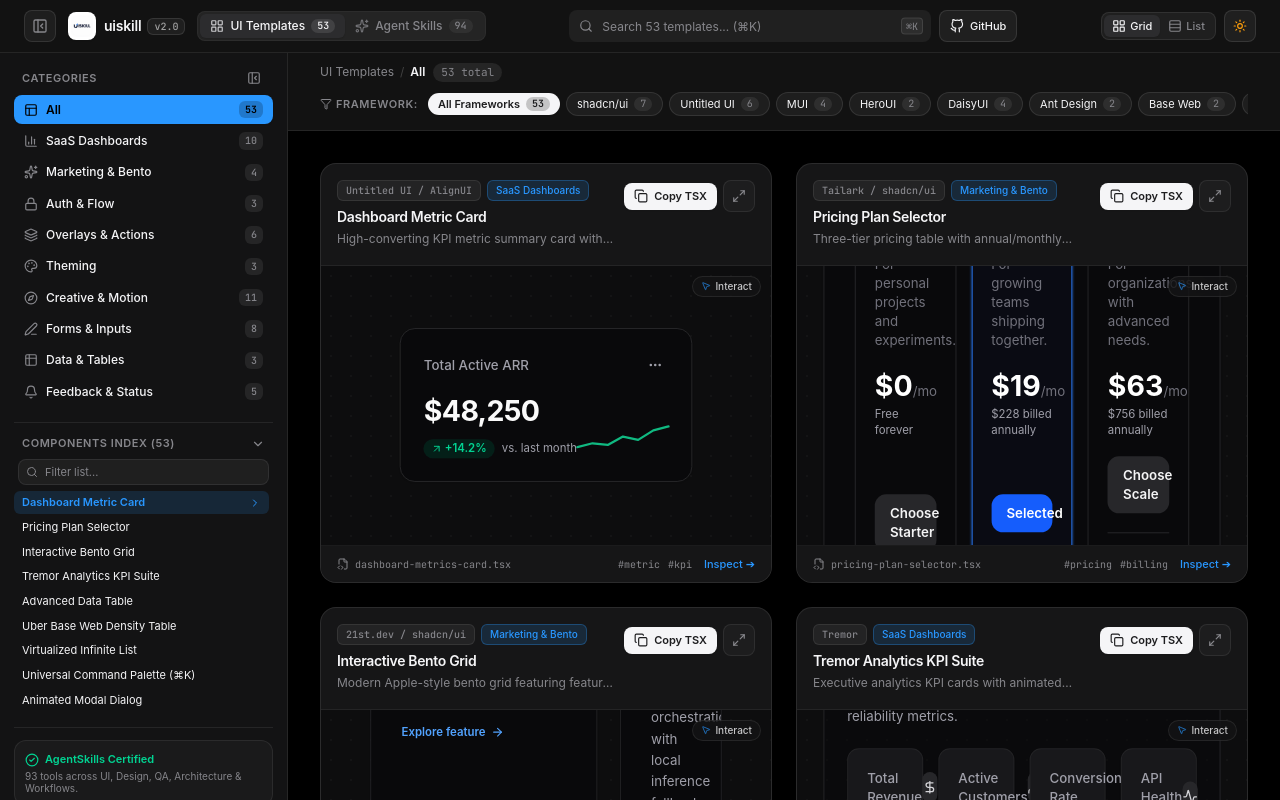
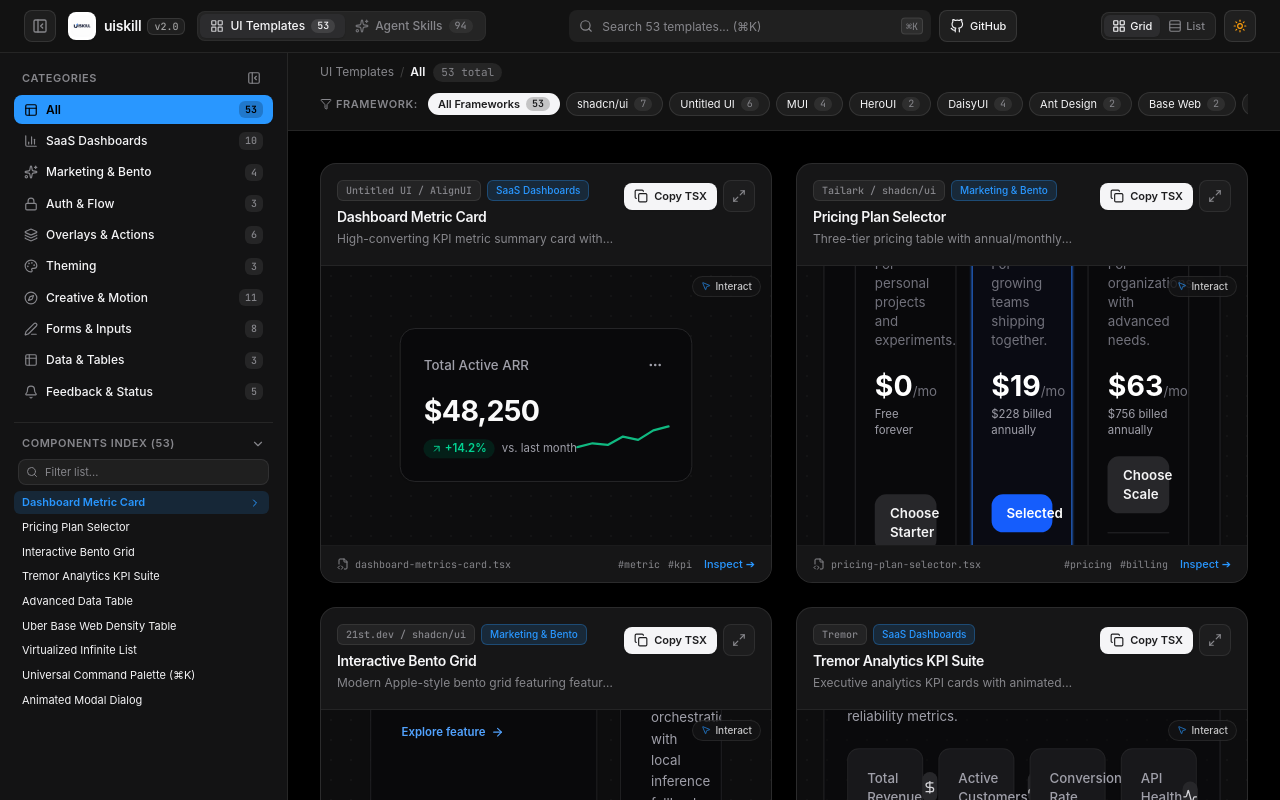
Before and after one commit to isreeharim/uiskill, a React (Vite) app: page / in a window 1280 px wide. Shown: the top 800 px of the page. Built offline with nearby package versions, Linux system fonts and the light colour scheme.

Commit message:
chore: remove AgentSkills Certified badge and wording

```diff
--- a/src/App.tsx
+++ b/src/App.tsx
@@ -449,7 +449,7 @@
                 <span className="text-[#86868B]/40">·</span>
                 <span>53 Live UI Templates</span>
                 <span className="text-[#86868B]/40">·</span>
-                <span>93 Certified Agent Skills</span>
+                <span>93 Agent Skills</span>
               </p>
               <div className="flex items-center gap-4 text-xs">
                 <button
--- a/src/components/Sidebar.tsx
+++ b/src/components/Sidebar.tsx
@@ -290,18 +290,6 @@
         </div>
       </div>
 
-      {/* AgentSkills Standard pill */}
-      <div className="mt-4 pt-3 border-t border-black/[0.08] dark:border-white/[0.08]">
-        <div className="rounded-xl border border-black/[0.08] bg-black/[0.02] p-2.5 text-[11px] dark:border-white/[0.08] dark:bg-white/[0.03]">
-          <div className="flex items-center gap-1.5 text-emerald-600 dark:text-emerald-400 font-semibold">
-            <CheckCircle2 className="h-3.5 w-3.5 shrink-0" />
-            <span>AgentSkills Certified</span>
-          </div>
-          <p className="mt-0.5 text-[10px] text-[#86868B] leading-tight">
-            93 tools across UI, Design, QA, Architecture & Workflows.
-          </p>
-        </div>
-      </div>
     </aside>
   )
 }
```
